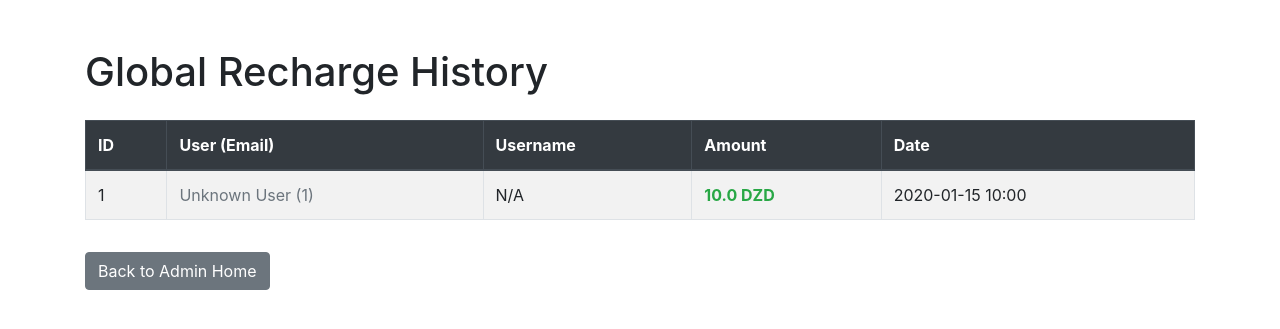
After one commit to Codex099/Co-working_space_api, a FastAPI app: page /admin/recharges in a window 1280 px wide. The commit adds this page. Shown: the top 329 px of the page. Run offline with FastAPI, Linux system fonts and the light colour scheme; tables that the repository leaves empty hold one stand-in row (values such as "Sample post"); some libraries are stand-ins or nearby versions.

Commit message:
Template - mod

```diff
--- a/templates/home.html
+++ b/templates/home.html
@@ -24,6 +24,10 @@
         <h2>Manage Bookings</h2>
         <a href="{{ url_for('bookings_page') }}" class="btn btn-primary">View Bookings</a>
     </div>
+    <div class="mt-4">
+        <h2>Recharge History</h2>
+        <a href="{{ url_for('recharges_page') }}" class="btn btn-primary">View Recharges</a>
+    </div>
 </div>
 </body>
 </html>
--- /dev/null
+++ b/templates/recharges.html
@@ -0,0 +1,48 @@
+<!DOCTYPE html>
+<html lang="en">
+<head>
+    <meta charset="UTF-8">
+    <title>Recharge History</title>
+    <link rel="stylesheet" href="https://stackpath.bootstrapcdn.com/bootstrap/4.5.2/css/bootstrap.min.css">
+</head>
+<body>
+<div class="container mt-5">
+    <h1>Global Recharge History</h1>
+
+    <table class="table table-bordered table-striped mt-4">
+        <thead class="thead-dark">
+            <tr>
+                <th>ID</th>
+                <th>User (Email)</th>
+                <th>Username</th>
+                <th>Amount</th>
+                <th>Date</th>
+            </tr>
+        </thead>
+        <tbody>
+            {% for recharge in recharges %}
+            <tr>
+                <td>{{ recharge.id }}</td>
+                <td>
+                    {% if recharge.user %}
+                        {{ recharge.user.email }}
+                    {% else %}
+                        <span class="text-muted">Unknown User ({{ recharge.user_id }})</span>
+                    {% endif %}
+                </td>
+                <td>{{ recharge.user.username if recharge.user else 'N/A' }}</td>
+                <td class="font-weight-bold text-success">{{ recharge.amount }} DZD</td>
+                <td>{{ recharge.date.strftime('%Y-%m-%d %H:%M') }}</td>
+            </tr>
+            {% else %}
+            <tr>
+                <td colspan="5" class="text-center">No recharges found.</td>
+            </tr>
+            {% endfor %}
+        </tbody>
+    </table>
+
+    <a href="{{ url_for('admin_home') }}" class="btn btn-secondary mt-3">Back to Admin Home</a>
+</div>
+</body>
+</html>
```
Also changed, not shown: templates/user_detail.html (+5 -5 lines), templates/users.html (+7 -7 lines).
